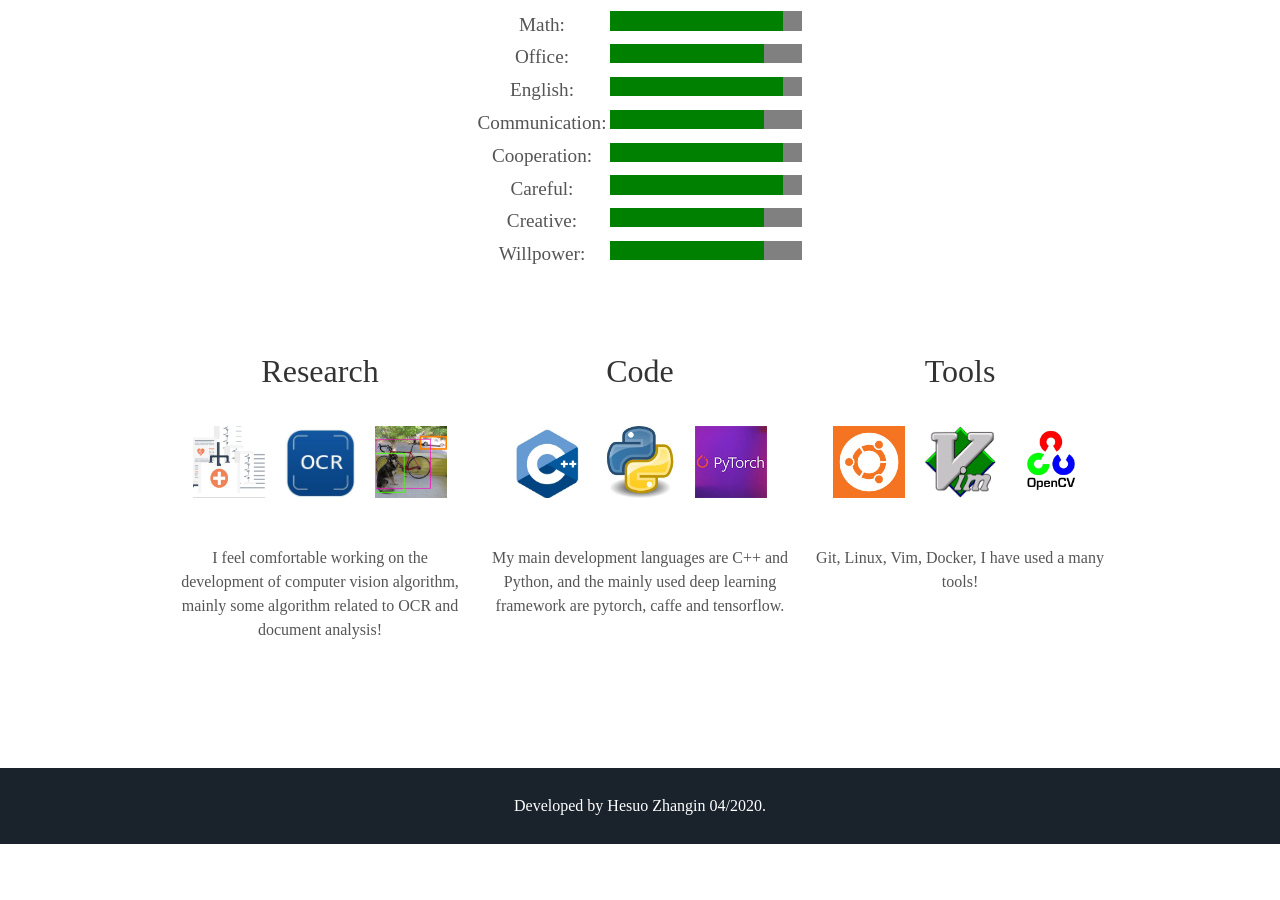
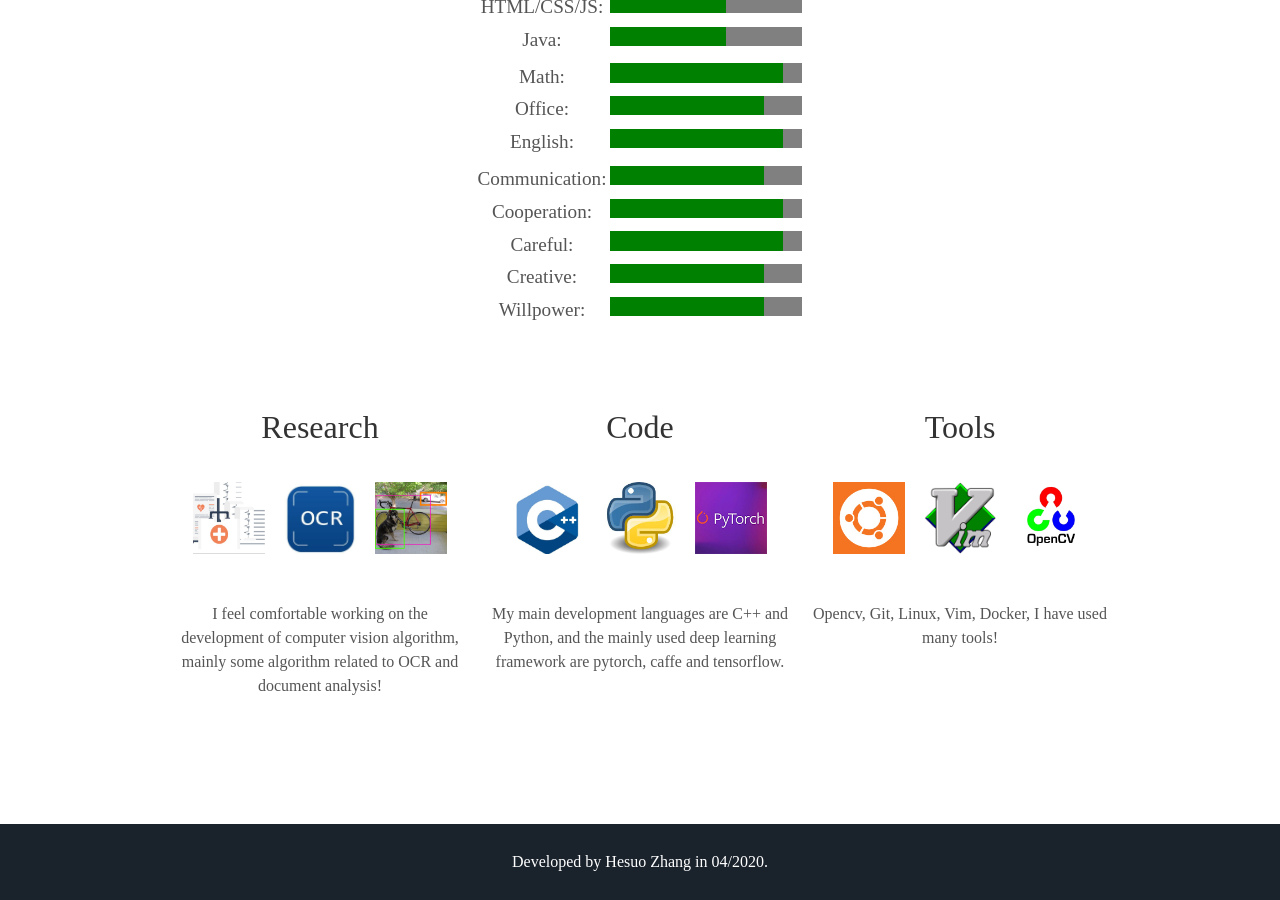
Before and after one commit to iiiHunter/profile, a Jekyll site: the page built from index.html, in a window 1280 px wide and 900 px high, scrolled down 2082 px. Built offline with Jekyll 4.4.1, drawn with Linux system fonts in a browser that asks for light colours; some web fonts are replaced; before the commit the page ends 2926 px from its top, so only the background shows below that; some of the changed text lies outside the part shown.

Commit message:
update profile for the second time

```diff
--- a/_includes/about.html
+++ b/_includes/about.html
@@ -58,7 +59,7 @@
       <td>Java:</td>
       <td><progress value="60" max="100" style="background: #68b604"></progress></td>
     </tr>
-
+   <tr><td></td><td></td></tr>
     <tr>
       <td>Math:</td>
       <td><progress value="90" max="100" style="background: #2788B5"></progress></td>
@@ -71,7 +72,7 @@
       <td>English:</td>
       <td><progress value="90" max="100" style="background: #2788B5"></progress></td>
     </tr>
-
+    <tr><td></td><td></td></tr>
     <tr>
       <td>Communication:</td>
       <td><progress value="80" max="100" style="background: #a62c46"></progress></td>
@@ -115,6 +116,6 @@
     <img src="{{ '/assets/img/3_1.jpg' | prepend: site.baseurl }}" width="72" alt="">
     <img src="{{ '/assets/img/3_2.jpg' | prepend: site.baseurl }}" width="72" alt="">
     <img src="{{ '/assets/img/3_4.jpg' | prepend: site.baseurl }}" width="72" alt="">
-    <p>Git, Linux, Vim, Docker, I have used a many tools!</p>
+    <p>Opencv, Git, Linux, Vim, Docker, I have used many tools!</p>
   </div>
 </div>
--- a/_includes/footer.html
+++ b/_includes/footer.html
@@ -1,6 +1,6 @@
 <footer class="footer">
     <!-- <p>&copy; {{ site.username }}</p> -->
-    <p>Developed by <a href="https://github.com/iiihunter">Hesuo Zhang</a>in 04/2020.</p>
+    <p>Developed by <a href="https://github.com/iiihunter">Hesuo Zhang</a> in 04/2020.</p>
 </footer>
 <script src="//cdn.jsdelivr.net/particles.js/2.0.0/particles.min.js"></script>
 <script src="{{ '/assets/js/sweet-scroll.min.js' | prepend: site.baseurl }}"></script>
```
Also changed, not shown: other parts of _includes/about.html (+2 -1 lines).
